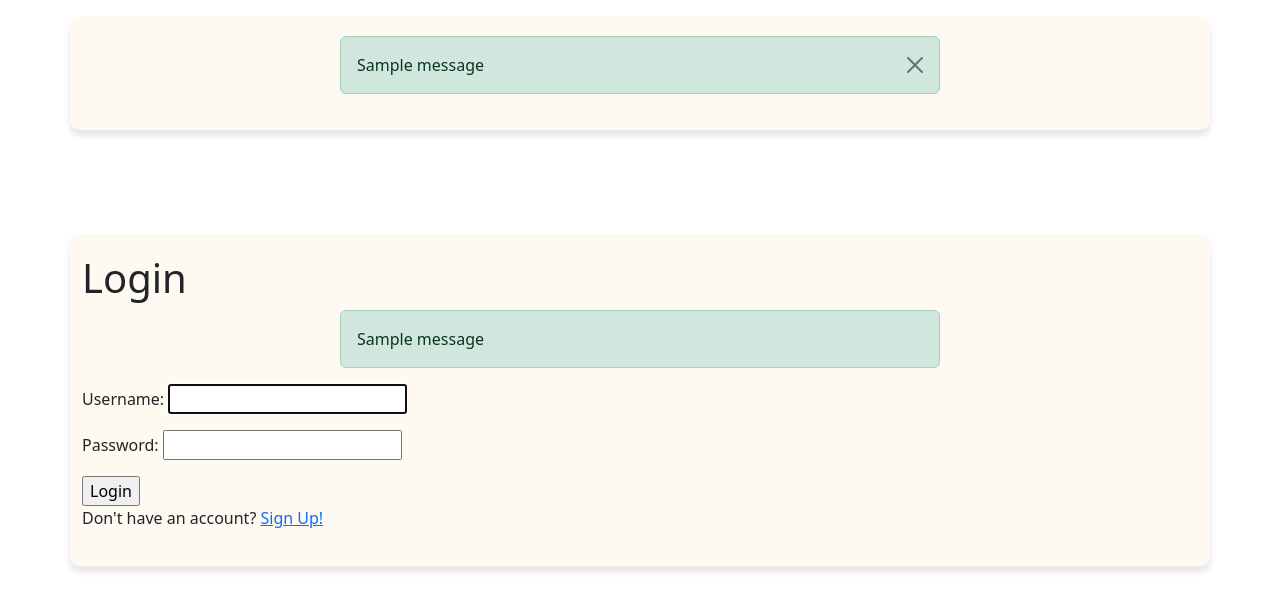
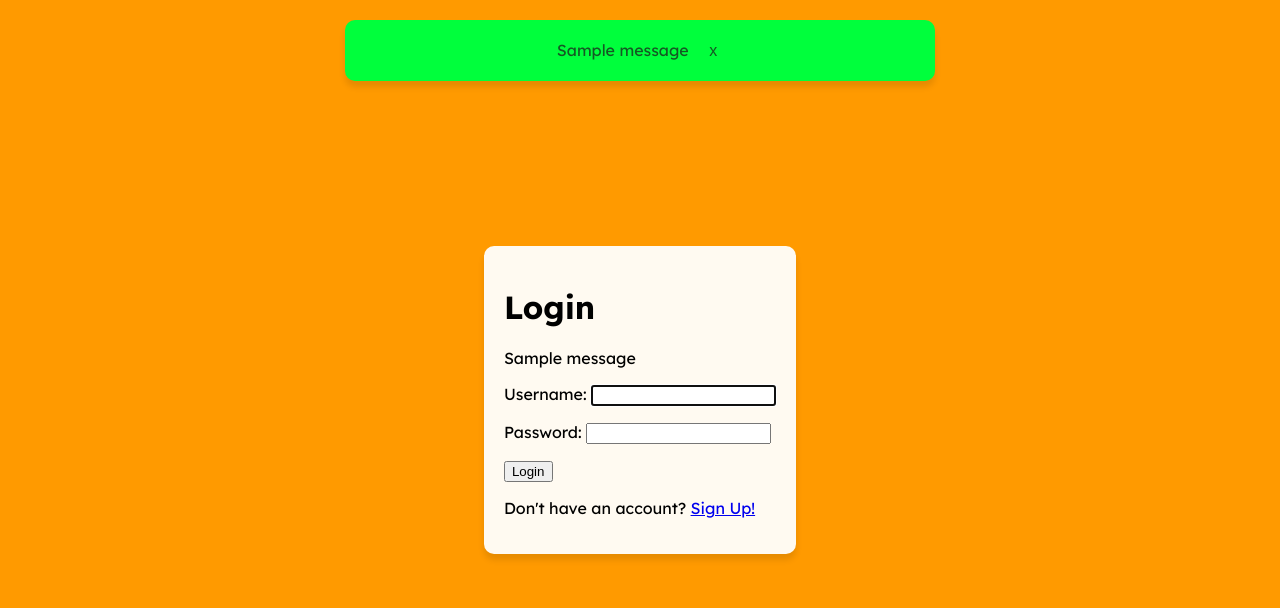
Before and after one commit to SarahcEmm/to-do-or-not-to-do, a Django app: page /login/ in a window 1280 px wide. Shown: the top 608 px of the page. Run offline with Django 4.2, Linux system fonts and the light colour scheme; tables that the repository leaves empty hold one stand-in row (values such as "Sample post"); one stand-in notice (Sample message) is shown.

Commit message:
add sucessfully logged out alert

```diff
--- a/base/templates/base/main.html
+++ b/base/templates/base/main.html
@@ -6,33 +6,24 @@
     <title>To do or not to do</title>
     {% load static %}
     <link rel="stylesheet" href="{% static 'css/styles.css' %}">
-    <link href="https://cdn.jsdelivr.net/npm/bootstrap@5.3.0-alpha1/dist/css/bootstrap.min.css" rel="stylesheet">
 </head>
 <body>
 
     <div class="container">
         {% block content %}
+        {% endblock content %}
+    </div>
 
-      {% endblock content %}
-
-    </div>
-    <div class="messages-container">
+    <div>
         {% if messages %}
-    <div class="container mt-3">
-        <div class="row">
-            <div class="col-12">
             {% for message in messages %}
-                    <div class="alert alert-{{ message.tags }} alert-dismissible fade show" role="alert">
+                <div class="message {{ message.tags }}">
                     {{ message }}
-                        <button type="button" class="btn-close" data-bs-dismiss="alert" aria-label="Close"></button>
+                    <button class="close-btn" onclick="this.parentElement.remove()">x</button>
                 </div>
             {% endfor %}
-            </div>
-        </div>
-    </div>
         {% endif %}
     </div>
 
-<script src="https://cdn.jsdelivr.net/npm/bootstrap@5.3.0-alpha1/dist/js/bootstrap.bundle.min.js"></script>
 </body>
 </html>
--- a/base/urls.py
+++ b/base/urls.py
@@ -1,5 +1,5 @@
 from django.urls import path
-from.views import TaskList, TaskDetail, TaskCreate, TaskUpdate, DeleteView, CustomLoginView, RegisterPage
+from.views import TaskList, TaskDetail, TaskCreate, TaskUpdate, DeleteView, CustomLoginView, RegisterPage, custom_logout
 from django.contrib.auth.views import LogoutView
 from .views import TaskDelete
 
@@ -7,7 +7,7 @@
 
 urlpatterns = [
     path('login/', CustomLoginView.as_view(), name='login'),
-    path('logout/', LogoutView.as_view(next_page='login'), name='logout'),
+    path('logout/', custom_logout, name='logout'),
     path('register/', RegisterPage.as_view(), name='register'),
     path('', TaskList.as_view(), name='tasks'),
     path('task/<int:pk>', TaskDetail.as_view(), name='task'),
--- a/base/views.py
+++ b/base/views.py
@@ -5,6 +5,7 @@
 from django.contrib.auth.forms import UserCreationForm
 from django.contrib.auth import login
 from django.contrib.auth.mixins import LoginRequiredMixin
+from django.contrib.auth import logout
 from django.contrib import messages
 from django.shortcuts import redirect
 
@@ -20,6 +21,11 @@
     def get_success_url(self):
         messages.success(self.request, 'You have successfully logged in!')
         return reverse_lazy('tasks')
+
+def custom_logout(request):
+    logout(request)
+    messages.success(request, "You have been logged out successfully!")
+    return redirect('login')
 
 
 
--- a/static/css/styles.css
+++ b/static/css/styles.css
@@ -83,23 +83,38 @@
     background-color: #0056b3;
 }
 
-
-.messages-container {
-    position: fixed;
-    top: 0;
-    width: 100%;
-    z-index: 1050; /* Bootstrap z-index for modals and alerts */
+.message {
+    position: fixed; /* Fix the position relative to the viewport */
+    top: 20px; /* Place it 20px from the top */
+    left: 50%; /* Align horizontally to the center */
+    transform: translateX(-50%); /* Adjust positioning to truly center it */
+    max-width: 550px; /* Set a maximum width */
+    width: 90%; /* Allow flexibility for smaller screens */
+    background-color: #00ff4c;
+    border-radius: 10px;
+    box-shadow: 0 6px 6px rgba(0, 0, 0, 0.1);
+    z-index: 1000; /* Ensure it appears above other content */
+    padding: 20px;
+    text-align: center; /* Center the text content */
 }
 
-.alert {
-    margin: 0 auto;
-    width: 90%;
-    max-width: 600px;
+.message.success {
+    border-color: #28a745;
+    background-color: #00ff3c;
+    color: #155724;
 }
 
-.messages-container2 {
-    position: fixed;
-    top: 0;
-    width: 100%;
-    z-index: 1050; /* Bootstrap z-index for modals and alerts */
+.message.error {
+    border-color: #dc3545;
+    background-color: #f8d7da;
+    color: #721c24;
 }
+
+.message .close-btn {
+    background: none;
+    border: none;
+    font-size: 16px;
+    color: inherit;
+    cursor: pointer;
+    margin-left: 10px;
+}
```
Lines whose indentation alone changed are shown as unchanged.
